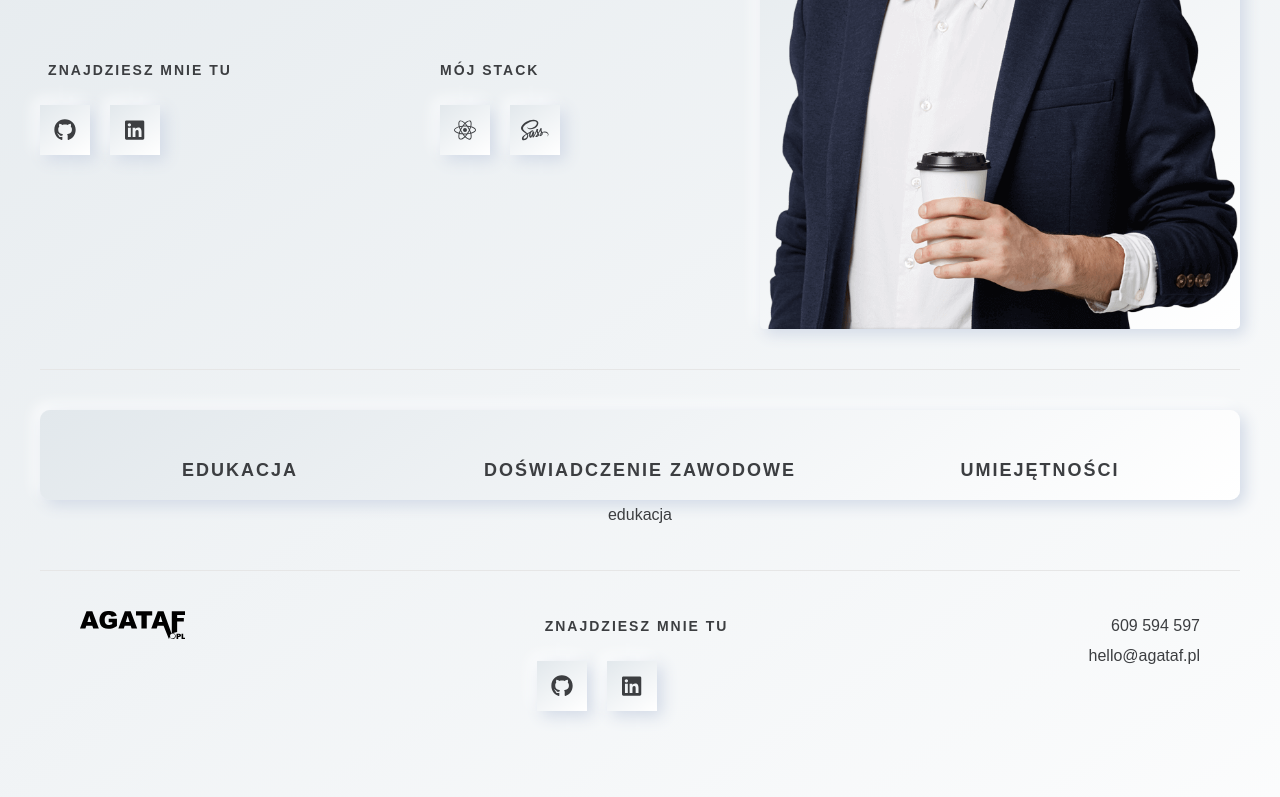
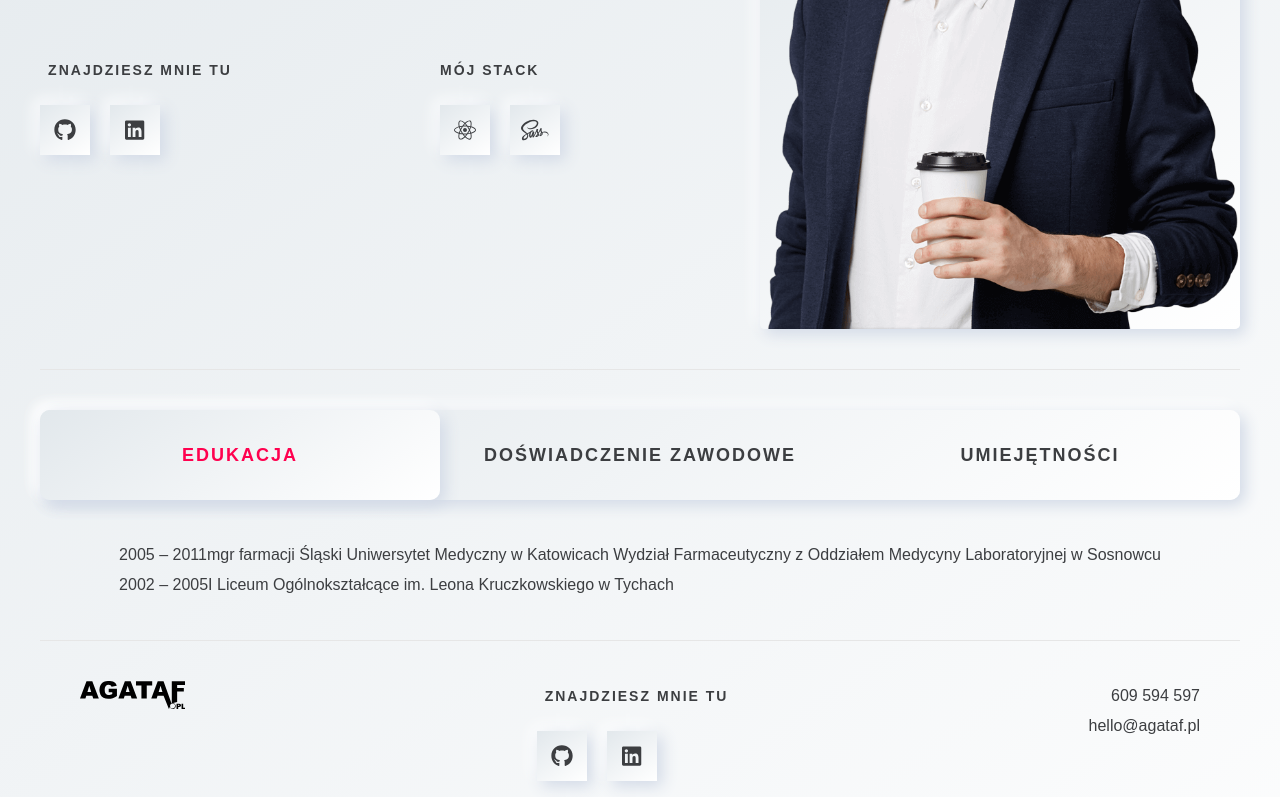
Before and after one commit to F-Agata/portfolio, a React (Create React App) app: page / in a window 1280 px wide. Shown: the part 469-1266 px from the top of the page. Built offline with nearby package versions, Linux system fonts and the light colour scheme.

Commit message:
fix style of MPNavigation

```diff
--- a/src/components/mainPage/MPEducation.js
+++ b/src/components/mainPage/MPEducation.js
@@ -6,7 +6,10 @@ const MPEducation = () => {
 
     return (
         <div>
-            edukacja
+            <p> <span>2005 – 2011</span>mgr farmacji
+                Śląski Uniwersytet Medyczny w Katowicach
+                Wydział Farmaceutyczny z Oddziałem Medycyny Laboratoryjnej w Sosnowcu</p>
+            <p> <span>2002 – 2005</span>I Liceum Ogólnokształcące im. Leona Kruczkowskiego w Tychach</p>
         </div>
     )
 }
--- a/src/components/mainPage/MPNavigation.js
+++ b/src/components/mainPage/MPNavigation.js
@@ -3,7 +3,7 @@ import styled from 'styled-components'
 
 const WrappMPNavigation = styled.div`
   width: 100%;
-  margin: 0;
+  margin: 0 0 40px 0;
   min-width: 375px;
   max-width: 1440px;
   //border: green solid 2px;
@@ -12,10 +12,9 @@ const WrappMPNavigation = styled.div`
   background: ${props => props.theme.gradients.gradientBox};
   @media (min-width: 992px) {
     height: 90px;
-
   }`
 
-const NavigationUl = styled.ul`
+const NavigationUl = styled.div`
   display: flex;
   flex-direction: column;
   justify-content: center;
@@ -24,10 +23,9 @@ const NavigationUl = styled.ul`
   @media (min-width: 992px) {
     flex-direction: row;
     height: 90px;
+  `
 
-`
-
-const NavigationLi = styled.li`
+const NavigationLi = styled.div`
   list-style: none;
   cursor: pointer;
   line-height: 90px;
@@ -35,49 +33,49 @@ const NavigationLi = styled.li`
   transition: 0.3s;
   width: 100%;
   border-radius: 10px;
+  background: ${props => props.isActive ? props.theme.gradients.gradientBox : 'transparent'};
+  box-shadow: ${props => props.isActive ? props.theme.shadows.shadowWhite : 'none'};
+  color: ${props => props.isActive ? props.theme.colors.colorPrimary : props.theme.colors.colorText};
   //border: rebeccapurple 2px solid;
   :hover {
-    height: 90px;
     box-shadow: ${props => props.theme.shadows.shadowWhite};
     background: ${props => props.theme.gradients.gradientBox};
   }
-  // :active {
-  //   height: 90px;
-  //   box-shadow: ${props => props.theme.shadows.shadowWhite};
-  //   background: ${props => props.theme.gradients.gradientBox};
-  // }
-  :hover a {
+  :hover p {
     color:  ${props => props.theme.colors.colorPrimary};
-  }`
+  }
+  @media (min-width: 992px) {
+    height: 90px;
+`
 
-const NavigationText = styled.div`
+const NavigationText = styled.p`
   text-decoration: none;
   height: 60px;
-  color: ${props => props.theme.colors.colorText};
+  line-height: 60px;
   text-transform: uppercase;
   font-family: ${props => props.theme.fonts.fontSecondary};
   font-weight: 700;
   letter-spacing: 2px;
   font-size: ${props => props.theme.fontSizes.fsB1};
   transition: 0.3s;
-  :active {
-    color:  ${props => props.theme.colors.colorPrimary}}`
+  @media (min-width: 992px) {
+    height: 90px;
+    line-height: 90px;
+`
 
-const MPNavigation = ({mpNavigationArray, setActiveTab}) => {
+const MPNavigation = ({mpNavigationArray, setActiveTab, activeTab}) => {
 
     const mpNavigationItem = mpNavigationArray.map( ({ id, name }) => (
-        <NavigationLi key={id} onClick={() => setActiveTab(name)}>
+        <NavigationLi key={id} onClick={() => setActiveTab(name)} isActive={activeTab === name}>
             <NavigationText>{name}</NavigationText>
         </NavigationLi>
     ));
 
     return (
         <WrappMPNavigation>
-            <nav>
                 <NavigationUl>
                     {mpNavigationItem }
                 </NavigationUl>
-            </nav>
         </WrappMPNavigation>
     )
 }
--- a/src/components/mainPage/MPexperience.js
+++ b/src/components/mainPage/MPexperience.js
@@ -6,7 +6,8 @@ const MPExperience = () => {
 
     return (
         <div>
-            doświadczenie zawodowe
+            <p> <span>09.2011 – 06.2012</span>Apteka „Św. Anny” w Tychach (praca dodatkowa)</p>
+            <p> <span>04.2011 – 12.2020</span>Apteka „Avicenna” sp. j. w Tychach</p>
         </div>
     )
 }
--- a/src/components/mainPage/MainPage.js
+++ b/src/components/mainPage/MainPage.js
@@ -39,7 +39,7 @@ const MainPage = () => {
 
     return (
         <WrappMainPage>
-            <MPNavigation setActiveTab={setActiveTab} mpNavigationArray={mpNavigationArray}/>
+            <MPNavigation setActiveTab={setActiveTab} mpNavigationArray={mpNavigationArray} activeTab={activeTab}/>
             {activeTab === 'edukacja' && <MPEducation />}
             {activeTab === 'doświadczenie zawodowe' && <MPExperience />}
             {activeTab === 'umiejętności' && <MPSkills />}
```
